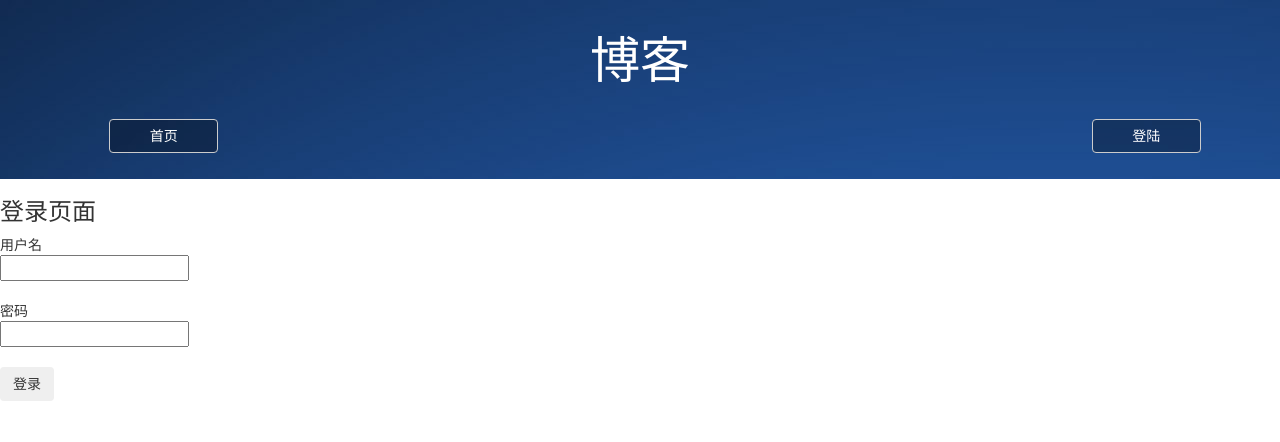
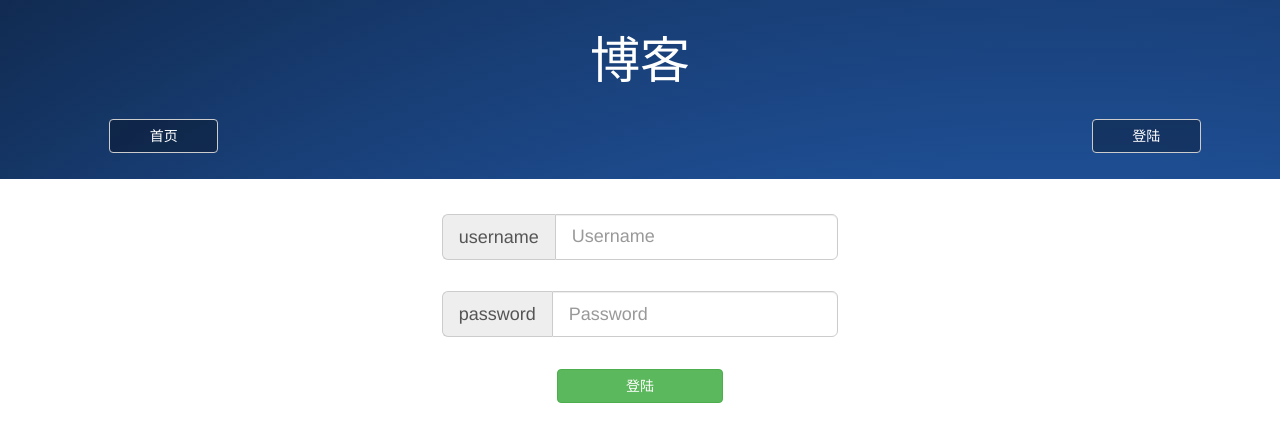
Before and after one commit to Jian-er/watchlist, a Flask app: page /login in a window 1280 px wide. Shown: the top 442 px of the page. Run offline with Flask 2, Linux system fonts and the light colour scheme; some libraries are stand-ins or nearby versions.

Commit message:
登录页面优化

```diff
--- a/project/templates/login.html
+++ b/project/templates/login.html
@@ -1,14 +1,19 @@
 {% extends 'base.html' %}
 
 {% block content %}
-    <h3>登录页面</h3>
-    <form action="" method="post">
-        用户名<br>
-        <input type="text" name="username" required><br><br>
-
-        密码<br>
-        <input type="password" name="password" required><br><br>
-
-        <input class="btn" type="submit" name='submit' value="登录">
+    <form action="{{ url_for('login')}}" method="post">
+        <div class="form-group">
+            <div class="col-md-4 col-md-offset-4" >
+                <div class="input-group input-group-lg" style="margin-bottom: 8%;margin-top: 5%">
+                  <span class="input-group-addon" id="sizing-addon1">username</span>
+                  <input type="text" class="form-control" placeholder="Username" aria-describedby="sizing-addon1" name="username">
+                </div>
+                <div class="input-group input-group-lg" style="margin-bottom: 8%">
+                  <span class="input-group-addon" id="sizing-addon1">password</span>
+                  <input type="password" class="form-control" placeholder="Password" aria-describedby="sizing-addon1" name="password">
+                </div>
+                <button type="submit" class="btn btn-success center-block" style="width: 42%">登陆</button>
+            </div>
+        </div>
     </form>
 {% endblock %}
```
